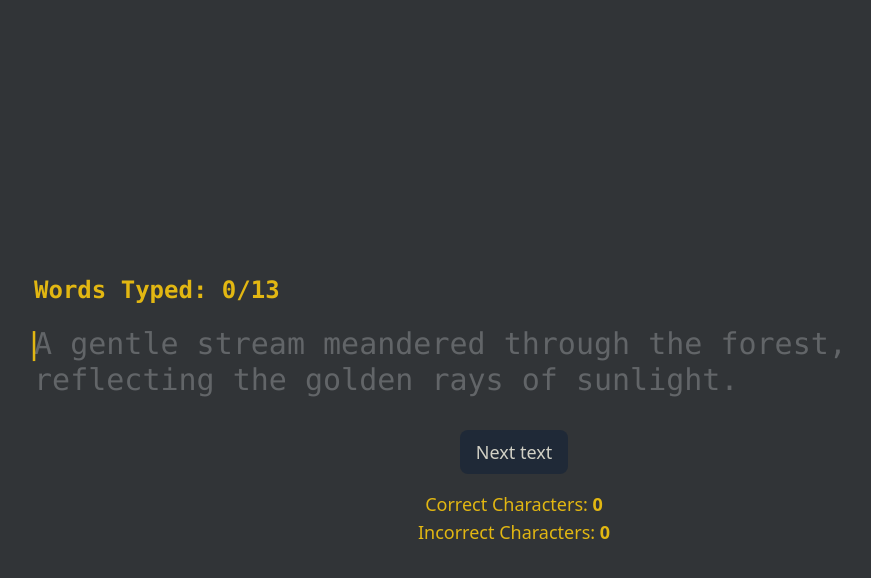
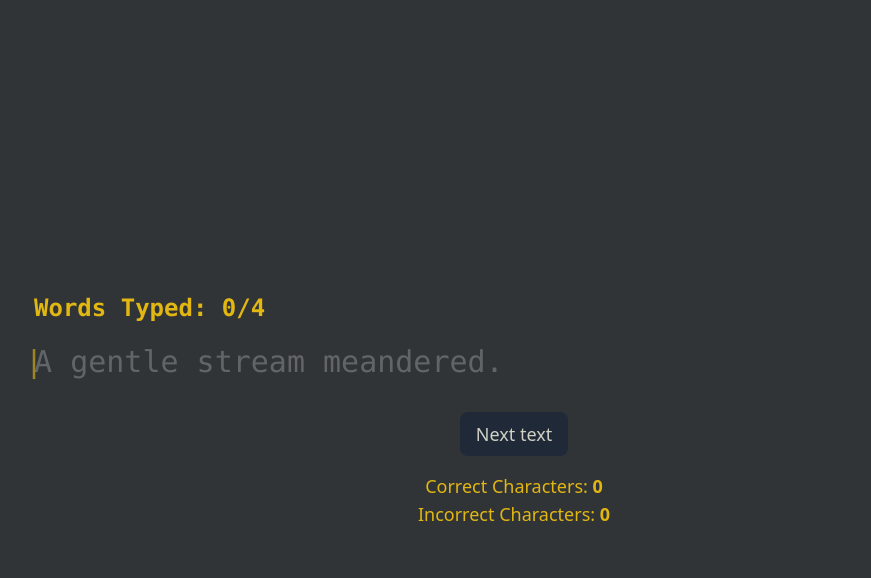
Before and after one commit to Wosten01/Typing-Speed-Trainer, a React (Create React App) app: page / in a window 1280 px wide. Both pictures are taken after a click on the button "Start Test". Shown: the top 578 px of the page, without its empty margins (126-997 px from the left). Built offline with nearby package versions, Linux system fonts and the light colour scheme.

Commit message:
Fixed when stop test. Fixed words counter.

```diff
--- a/src/components/TypingTest.tsx
+++ b/src/components/TypingTest.tsx
@@ -51,7 +51,7 @@ const TypingTest: React.FC = () => {
   };
 
   useEffect(() => {
-    if (input === text && testStarted) {
+    if (input.length === text.length && testStarted) {
       dispatch(endTimer());
       setTestStarted(false);
     }
@@ -60,7 +60,7 @@ const TypingTest: React.FC = () => {
   const handleChange = (e: React.ChangeEvent<HTMLInputElement>) => {
     if (testStarted) {
       const value = e.target.value;
-      if (value.length <= text.length){
+      if (value.length <= text.length) {
         dispatch(setInput(value));
         const correctCount = value
           .split("")
@@ -69,15 +69,16 @@ const TypingTest: React.FC = () => {
         dispatch(setCorrect({ num: correctCount }));
         dispatch(setIncorrect({ num: incorrectCount }));
       }
-
     }
   };
 
   const words = text.split("");
   const typedWords = input.split("");
 
-  const matches = input.match(WORD_PLUS_SPACE);
-  const wordCount =  matches ? matches.length + ((input.length == text.length)? 1 : 0) : 0;
+  const matches = text.slice(0, input.length).match(WORD_PLUS_SPACE);
+  const wordCount = matches
+    ? matches.length + (input.length == text.length ? 1 : 0)
+    : 0;
 
   const wordsAmount = text.trim().split(/\s+/).length;
 
@@ -96,7 +97,7 @@ const TypingTest: React.FC = () => {
           <p className="text-left">
             {words.map((char, index) => {
               const typedChar = typedWords[index] || "";
-              const isLastTypedChar = index === typedWords.length ;
+              const isLastTypedChar = index === typedWords.length;
 
               return (
                 <span
@@ -110,9 +111,13 @@ const TypingTest: React.FC = () => {
                   } space-x-0`}
                 >
                   {testStarted && isLastTypedChar && (
-                    <span className="blinking-cursor text-dark-accent duration-500">|</span>
+                    <span className="blinking-cursor text-dark-accent">|</span>
                   )}
-                  {(char === " " && typedChar !== char  && index < typedWords.length)? "_" : char}
+                  {char === " " &&
+                  typedChar !== char &&
+                  index < typedWords.length
+                    ? "_"
+                    : char}
                 </span>
               );
             })}
@@ -124,7 +129,7 @@ const TypingTest: React.FC = () => {
           value={input}
           onChange={handleChange}
           ref={inputRef}
-          className="absolute opacity-0"
+          className="absolute opacity-0 "
           autoFocus
         />
 
--- a/src/data/phrase.ts
+++ b/src/data/phrase.ts
@@ -8,7 +8,8 @@ export const typingPhrases = [
     // "Leaves rustled softly in the breeze, creating a calming, natural symphony.",
     // "The old lighthouse stood tall against the backdrop of a fading sunset horizon.",
     // "Candles flickered warmly in the dark room, casting playful shadows on the walls.",
-    "A gentle stream meandered through the forest, reflecting the golden rays of sunlight.",
+    // "A gentle stream meandered through the forest, reflecting the golden rays of sunlight.",
+    "A gentle stream meandered.",
     "test test"
 ];
 
--- a/src/index.css
+++ b/src/index.css
@@ -10,18 +10,28 @@
 }
 
 .blinking-cursor {
+  animation: blink 0.9s ease-in-out infinite;
   position: absolute;
   left: calc(-0.3em);
   top: 0;
   font-size: var(--font-size, 1em);
 }
 
-
 @keyframes blink {
-  0%, 100% {
+  0%,
+  100% {
     opacity: 0.7;
   }
   50% {
     opacity: 0;
   }
 }
+
+@keyframes moveCursor {
+  0% {
+    left: 0;
+  }
+  100% {
+    left: -1em; /* Настройте это значение в зависимости от вашего шрифта и размеров */
+  }
+}
```
